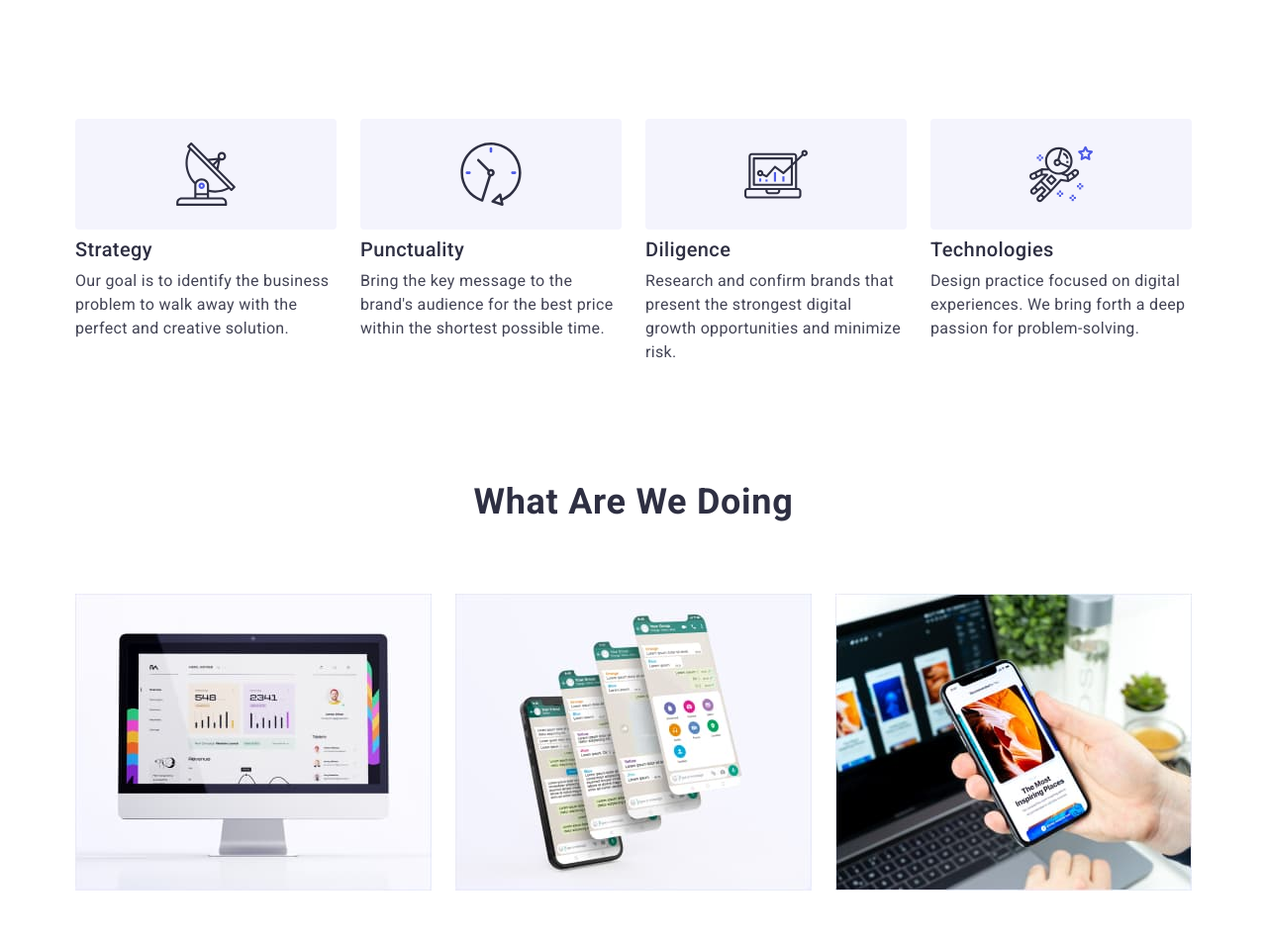
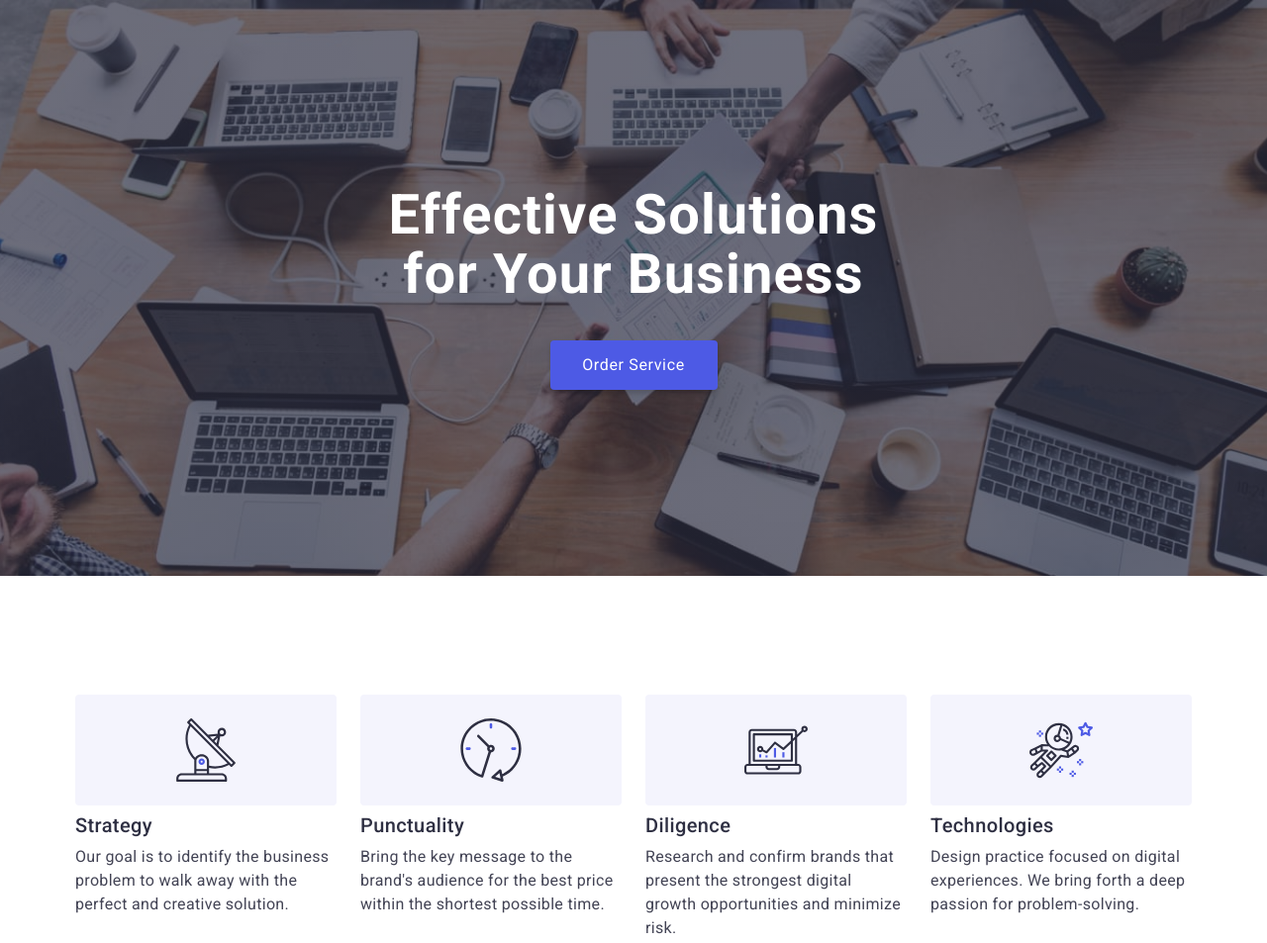
Before and after one commit to tanightt/goit-markup-hw-07, a plain HTML site: page index.html in a window 1280 px wide. Shown: the top 953 px of the page at 99% size. Drawn offline with nearby package versions, Linux system fonts and the light colour scheme.

Commit message:
hero @media

```diff
--- a/css/styles.css
+++ b/css/styles.css
@@ -47,6 +47,29 @@ a {
     text-decoration: none;
 }
 
+.visually-hidden {
+    position: absolute;
+    width: 1px;
+    height: 1px;
+    margin: -1px;
+    border: 0;
+    padding: 0;
+
+    white-space: nowrap;
+    clip-path: inset(100%);
+    clip: rect(0 0 0 0);
+    overflow: hidden;
+}
+
+body {
+    font-family: 'Roboto', sans-serif;
+    background-color: var(--backgrount-color);
+    color: #434455;
+    line-height: 1.5;
+    font-weight: 500;
+    font-size: 16px;
+}
+
 .container {
     max-width: 428px;
     padding: 0 16px;
@@ -75,15 +98,6 @@ a {
     .section {
         padding: 120px 0;
     }
-}
-
-body {
-    font-family: 'Roboto', sans-serif;
-    background-color: var(--backgrount-color);
-    color: #434455;
-    line-height: 1.5;
-    font-weight: 500;
-    font-size: 16px;
 }
 
 .middle-title {
@@ -212,10 +226,10 @@ body {
 /******************************* main */
 
 .hero {
-    max-width: 1440px;
+    max-width: 428px;
     margin-left: auto;
     margin-right: auto;
-    padding: 188px 0;
+    padding: 112px 0;
     background-color: var(--main-color);
     text-align: center;
     background-image: linear-gradient(rgba(46, 47, 66, 0.7),rgba(46, 47, 66, 0.7)), url(../images/hero_bg.jpg);
@@ -224,17 +238,45 @@ body {
     background-size: cover;
 }
 
+@media screen and (min-width: 768px) {
+    .hero {
+        max-width: 768px;
+  }
+}
+
+@media screen and (min-width: 1158px) {
+    .hero {
+        max-width: 1440px;
+        padding: 188px 0;
+    }
+}
+
 .hero-title {
-    max-width: 496px;
+    max-width: 320px;
     margin-left: auto;
     margin-right: auto;
-    margin-bottom: 48px;
+    margin-bottom: 72px;
     font-weight: 700;
-    font-size: 56px;
-    line-height: 1.07;
+    font-size: 36px;
+    line-height: 1.12;
     text-align: center;
     letter-spacing: 0.02em;
     color: var(--backgrount-color);
+}
+
+@media screen and (min-width: 768px) {
+    .hero-title {
+        max-width: 496px;
+        font-size: 56px;
+        line-height: 1.07;
+        margin-bottom: 36px;
+  }
+}
+
+@media screen and (min-width: minwidthpx) {
+    .hero-title {
+        margin-bottom: 48px;
+  }
 }
 
 .hero-button {
@@ -258,20 +300,6 @@ body {
 .hero-button:hover {
     background-color: var(--text-selection);
     box-shadow: 0px 3px 1px rgba(0, 0, 0, 0.1), 0px 2px 1px rgba(0, 0, 0, 0.08), 0px 2px 2px rgba(0, 0, 0, 0.12);
-}
-
-.visually-hidden {
-    position: absolute;
-    width: 1px;
-    height: 1px;
-    margin: -1px;
-    border: 0;
-    padding: 0;
-
-    white-space: nowrap;
-    clip-path: inset(100%);
-    clip: rect(0 0 0 0);
-    overflow: hidden;
 }
 
 .categories {
--- a/index.html
+++ b/index.html
@@ -55,14 +55,14 @@
       </div>
     </header> -->
     <main>
-      <!-- <section class="hero">
+      <section class="hero">
         <div class="container">
           <h1 class="hero-title">Effective Solutions for Your Business</h1>
           <button type="button" class="hero-button" data-modal-open>
             Order Service
           </button>
         </div>
-      </section> -->
+      </section>
       <section class="section">
         <div class="container">
           <h2 class="categories visually-hidden">Categories</h2>
```
